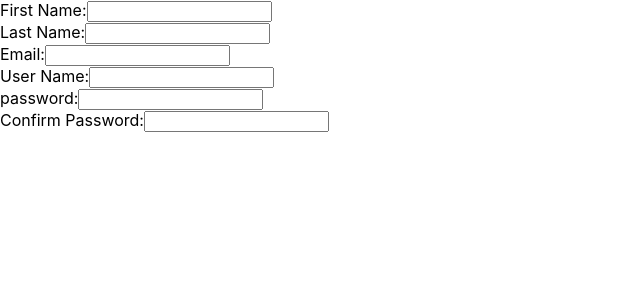
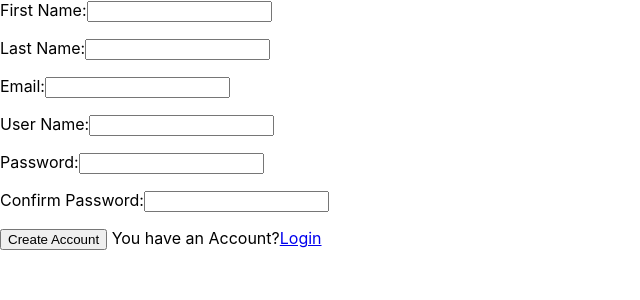
Before and after one commit to kenzie-se-q2/kwitter-cbjohnson83, a React (Create React App) app: page /NewAccount in a window 1280 px wide. Shown: the top 300 px of the page, without its empty margins (0-640 px from the left). Built offline with nearby package versions, Linux system fonts and the light colour scheme.

Commit message:
added form validation

```diff
--- a/src/App.js
+++ b/src/App.js
@@ -1,7 +1,6 @@
 import { Switch, Route } from "react-router-dom";
-
+import NewAccount from "./components/NewAccount";
 import Home from "./views/Home";
-import NewAccountForm from "./views/NewAccountForm";
 import NotFound from "./views/NotFound";
 
 function App() {
@@ -9,7 +8,7 @@ function App() {
     <div className="App">
       <Switch>
         <Route exact path="/" component={Home} />
-        <Route exact path="/NewAccount" component={NewAccountForm} />
+        <Route exact path="/NewAccount" component={NewAccount} />
         <Route component={NotFound} />
       </Switch>
     </div>
--- a/src/components/NewAccount.js
+++ b/src/components/NewAccount.js
@@ -1,14 +1,10 @@
 import React from 'react'
-import { Route,Switch} from "react-router-dom"
+import useNewAccountStore from '../store/useNewAccountStore'
 import NewAccountForm from '../views/NewAccountForm'
-
 const NewAccount = () => {
+    const isSubmitted = useNewAccountStore(state =>state.isSubmitted)
     return (
-
-        <Switch>
-            <Route exact path = "/NewAccount" component = {NewAccountForm}/>
-        </Switch>
-
+        <NewAccountForm/>
 
 
     )
--- /dev/null
+++ b/src/store/NewAccountFormValidation.js
@@ -0,0 +1,29 @@
+
+export default function FormValidation(user){
+    let errors = {}
+    if(!user.firstName){
+        errors.firstName = "First Name Required"
+    }
+    if(!user.lastName){
+        errors.lastName = "Last Name Required"
+    }
+
+    if(!user.userName){
+        errors.userName= "user name  required"
+    }
+    if(!user.email){
+        errors.email = "Email Required"
+     }
+    if(!user.password){
+        errors.password = "password required"
+    }else if(user.password < 6){
+        errors.password = "password must be atleast 6 characters"
+    }
+    if (!user.comfirmPassword){
+        errors.comfirmPassword = "please comfirm password"
+    }else if(user.comfirmPassword !== user.password){
+        errors.comfirmPassword = "passwords do not match "
+
+    }
+    return errors;
+}
--- /dev/null
+++ b/src/store/useNewAccountStore.js
@@ -0,0 +1,30 @@
+import create from "zustand"
+import FormValidation from "./NewAccountFormValidation"
+
+const useNewAccountStore = create(set =>({
+    user:{
+        firstName:"",
+        lastName: "",
+        email:"",
+        userName:"",
+        password: "",
+        comfimPassword:""
+    },
+    errors:{},
+    isSubmitted: false,
+    handleChange:(event) => set(state=>({
+        user:({...state.user,[event.target.name]:event.target.value})
+    })),
+
+    handleSubmit: (event) =>{
+        event.preventDefault()
+        set(state =>({
+            errors:FormValidation(state.user)
+        }))
+        set(()=>({isSubmitted:true}))
+    }
+
+})
+)
+
+export default useNewAccountStore
--- a/src/views/NewAccountForm.js
+++ b/src/views/NewAccountForm.js
@@ -1,38 +1,61 @@
 import React from 'react'
+import {Link} from "react-router-dom"
+import useNewAccountStore from"../store/useNewAccountStore"
+
 
 const NewAccountForm = () => {
+    const user = useNewAccountStore(state =>state.user)
+    const handleChange = useNewAccountStore(state =>state.handleChange)
+    const handleSubmit = useNewAccountStore(state =>state.handleSubmit)
+    const errors = useNewAccountStore(state =>state.errors)
+
     return (
         <>
         <div className = "newAccountFormContainer">
+            <form className ="newAccountFom"  onSubmit ={handleSubmit}>
             <div className = "firstName">
                 <label>First Name:</label>
-                <input type = "text"/>
+                <input name = "firstName" type = "text" value = {user.firstName}
+                onChange = {handleChange}/>
+                <p>{errors.firstName}</p>
             </div>
             <div className = "lastName">
                 <label>Last Name:</label>
-                <input type = "text"/>
+                <input name = "lastName" type = "text" value = {user.lastName}
+                onChange = {handleChange}/>
+                  <p>{errors.lastName}</p>
             </div>
+
             <div className = "email">
                 <label>Email:</label>
-                <input type = "email"/>
+                <input name = "email" type = "email" value = {user.email}
+                onChange = {handleChange}/>
+                  <p>{errors.email}</p>
             </div>
             <div className = "userName">
                 <label>User Name:</label>
-                <input type = "text"/>
+                <input name = "userName" type = "text" value = {user.userName}
+                onChange = {handleChange}/>
+                  <p>{errors.userName}</p>
             </div>
             <div className = "password">
-                <label>password:</label>
-                <input type = "password"/>
+                <label>Password:</label>
+                <input name = "password" type = "password" value = {user.password}
+                onChange = {handleChange}/>
+                  <p>{errors.password}</p>
+                </div>
                 <div className = "confirmPassword">
                 <label>Confirm Password:</label>
-                <input type = "password"/>
+                <input name = "comfirmPassword" type = "password"value = {user.comfirmPassword}
+                onChange = {handleChange}/>
+                  <p>{errors.comfirmPassword}</p>
             </div>
-            </div>
+            <button className= "submit" type ="submit">Create Account</button>
+             <span> You have an Account?<Link to="/" >Login</Link></span>
 
-
+            </form>
         </div>
         </>
     )
 }
-
 export default NewAccountForm
```
